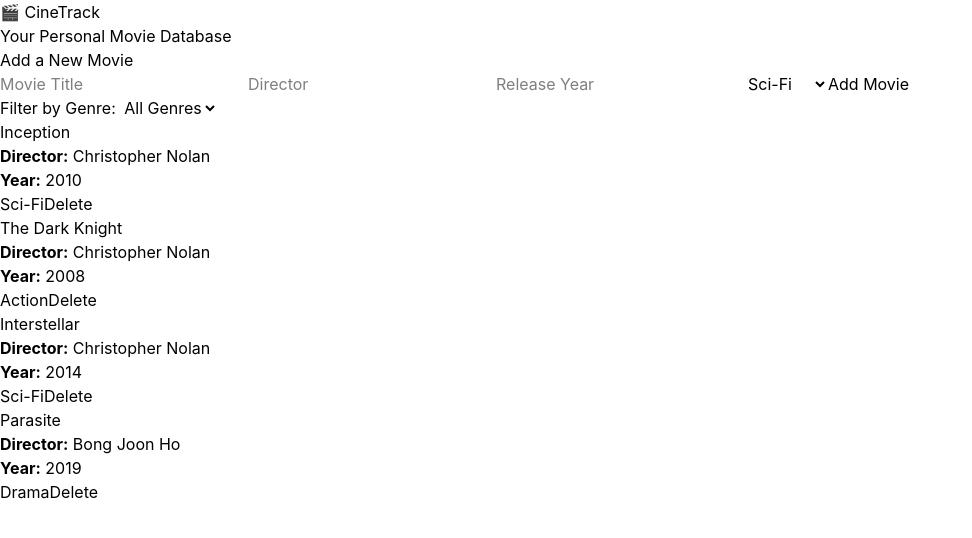
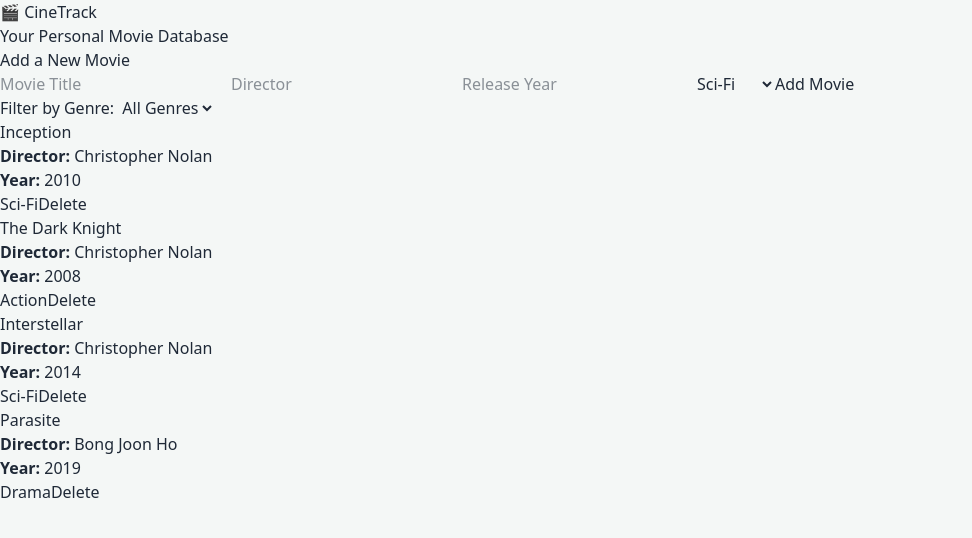
Before and after one commit to derrickweru73/React-datasets, a React (Vite) app: page / in a window 1280 px wide. Shown: the top 538 px of the page, without its empty margins (0-972 px from the left). Built offline with nearby package versions, Linux system fonts and the light colour scheme.

Commit message:
style: add body background color & font-family

```diff
--- a/src/App.css
+++ b/src/App.css
@@ -5,3 +5,10 @@
   --danger: #ef4444;
   --text: #1f2937;
 }
+
+body {
+  margin: 0;
+  font-family: system-ui, sans-serif;
+  background-color: var(--bg-color);
+  color: var(--text);
+}
```
